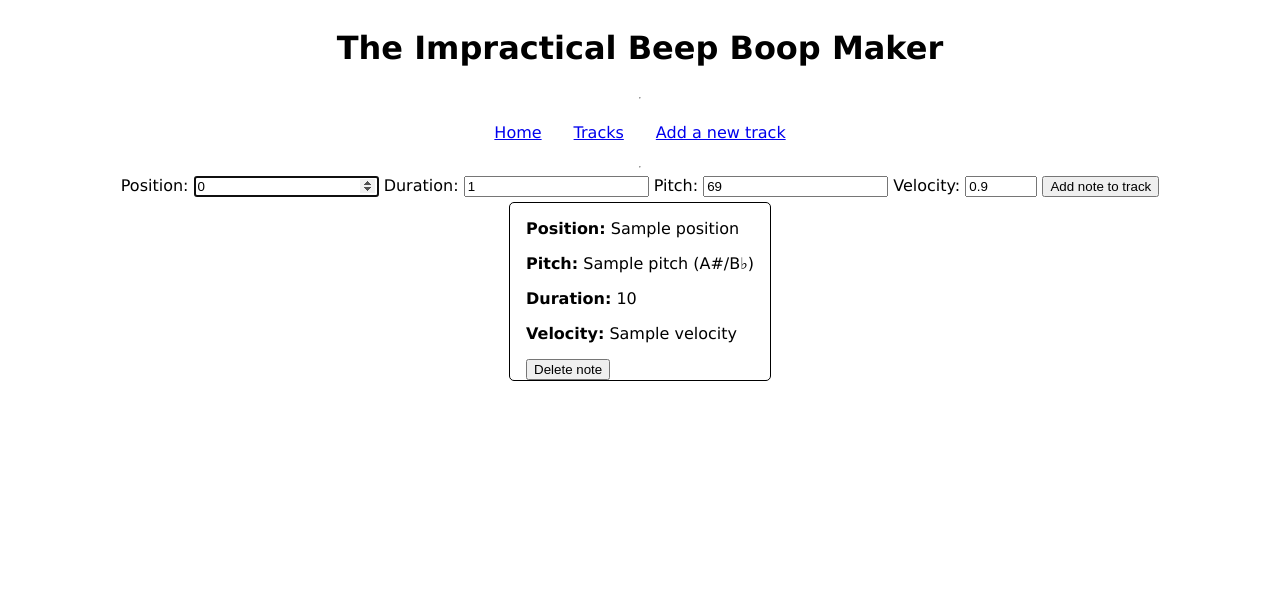
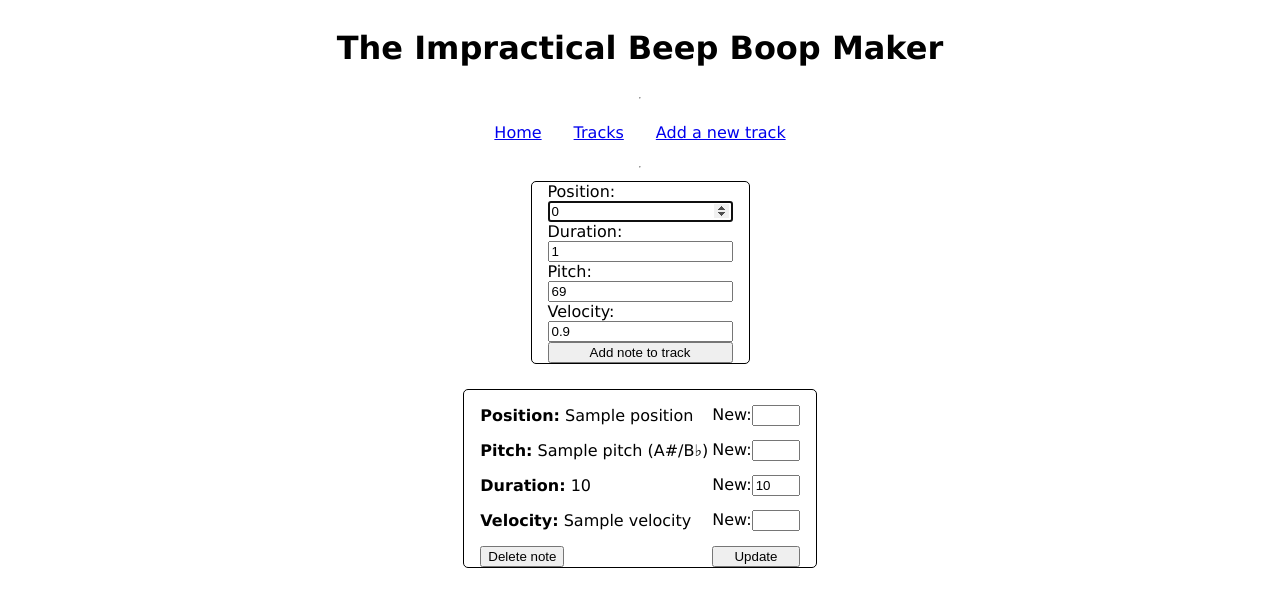
Before and after one commit to jasperBailey/python_project, a Flask app: page /tracks/1/notes in a window 1280 px wide. Shown: the top 607 px of the page. Run offline with Flask 3, Linux system fonts and the light colour scheme; a database or web service that is not in the repository returns one stand-in record (values such as "Sample title"); some libraries are stand-ins or nearby versions.

Commit message:
added note update

```diff
--- a/console.py
+++ b/console.py
@@ -1,8 +1,14 @@
+import os
+
 from models.note import Note
 from models.track import Track
 
 import repositories.note_repository as note_repository
 import repositories.track_repository as track_repository
+
+for filestr in os.listdir("out/"):
+    if filestr[-4:] == ".mp3":
+        os.remove(f"out/{filestr}")
 
 note_repository.delete_all()
 track_repository.delete_all()
--- a/controllers/note_controller.py
+++ b/controllers/note_controller.py
@@ -22,22 +22,16 @@
     note_repository.save(note)
     return redirect(f'/tracks/{track_id}/notes')
 
-# @notes_blueprint.route('/tracks/<track_id>/notes/<note_id>/edit')
-# def edit_note(note_id):
-#     note = note_repository.select(note_id)
-#     tracks = track_repository.select_all()
-#     return render_template('notes/edit.html', note=note, all_tracks=tracks)
-
-# @notes_blueprint.route('/tracks/<track_id>/notes/<note_id>', methods=['POST'])
-# def update_note(note_id):
-#     pitch = request.form['pitch']
-#     track_id = request.form['track_id']
-#     duration = request.form['duration']
-#     position = request.form['position']
-#     track = track_repository.select(track_id)
-#     note = Note(pitch, track, duration, position, note_id)
-#     note_repository.update(note)
-#     return redirect('/notes')
+@notes_blueprint.route('/tracks/<track_id>/notes/<note_id>', methods=['POST'])
+def update_note(track_id, note_id):
+    pitch = request.form['pitch']
+    duration = request.form['duration']
+    position = request.form['position']
+    velocity = request.form['velocity']
+    track = track_repository.select(track_id)
+    note = Note(pitch, track, duration, position, velocity, note_id)
+    note_repository.update(note)
+    return redirect(f'/tracks/{track_id}/notes')
 
 @notes_blueprint.route('/tracks/<track_id>/notes/<note_id>/delete', methods=['POST'])
 def delete_note(track_id, note_id):
--- a/static/style.css
+++ b/static/style.css
@@ -23,11 +23,47 @@
     border: solid black 1px;
     border-radius: 5px;
 }
+
 #note-list > div {
+    display:flex;
+    margin:20px;
+    padding: 0 1rem;
+    border: solid black 1px;
+    border-radius: 5px;
+}
+
+#note-list > div > form > p {
+    display:flex;
+}
+
+#note-update > p {
+    margin: 7px 0;
+}
+
+#note-update > p > input {
+    width: 40px;
+}
+
+#note-update > button {
+    margin:  8px 0 0 0  ;
+}
+
+#note-update {
+    margin: 8px 0 0 4px;
+    display: flex;
+    flex-direction: column;
+}
+
+#note-add {
     margin: 5px;
     padding: 0 1rem;
     border: solid black 1px;
     border-radius: 5px;
+}
+
+#note-add > form {
+    display: flex;
+    flex-direction: column;
 }
 
 ul {
--- a/templates/index.html
+++ b/templates/index.html
@@ -1,4 +1,6 @@
 {% extends "base.html" %}
 {% block content %}
-HI!
+<p>Hi.</p>
+<p>This is a website that makes beeps and boops, in an impractical manner.</p>
+<p>Press "Add a new track" to get started!</p>
 {% endblock %}
--- a/templates/notes/index.html
+++ b/templates/notes/index.html
@@ -1,13 +1,13 @@
 {% extends "base.html" %} {% block content %}
-<section id="note-form">
+<section id="note-add">
   <form action="/tracks/{{track.id}}/notes" method="POST">
     <label for="position">Position:</label>
     <input
       type="number"
       id="position"
       name="position"
-            value=0
-            step=0.001
+      value="0"
+      step="0.001"
       required
       autofocus
     />
@@ -16,27 +16,21 @@
       type="number"
       id="duration"
       name="duration"
-            value=1
-            step=0.001
+      value="1"
+      step="0.001"
       required
     />
     <label for="pitch">Pitch:</label>
-        <input
-            type="number"
-            id="pitch"
-            name="pitch"
-            value=69
-            required
-        />
+    <input type="number" id="pitch" name="pitch" value="69" required />
     <label for="velocity">Velocity:</label>
     <input
       type="number"
       id="velocity"
       name="velocity"
-            value=0.9
-            min=0
-            max=1
-            step=0.01
+      value="0.9"
+      min="0"
+      max="1"
+      step="0.01"
       required
     />
     <button type="submit">Add note to track</button>
@@ -46,14 +40,73 @@
 <section id="note-list">
   {% for note in all_notes %}
   <div>
+    <div>
       <p><b>Position:</b> {{ note.position }}</p>
       <p><b>Pitch:</b> {{ note.pitch }} ({{ note.get_pitch_as_letter() }})</p>
       <p><b>Duration:</b> {{ note.duration }}</p>
       <p><b>Velocity:</b> {{ note.velocity }}</p>
-    <form action="/tracks/{{track.id}}/notes/{{note.id}}/delete" method="POST">
-        <button type="submit">
-            Delete note
-        </button>
+
+      <form
+        action="/tracks/{{track.id}}/notes/{{note.id}}/delete"
+        method="POST"
+      >
+        <button type="submit">Delete note</button>
+      </form>
+    </div>
+
+    <form
+      id="note-update"
+      action="/tracks/{{track.id}}/notes/{{note.id}}"
+      method="POST"
+    >
+      <p>
+        <label for="position">New:</label>
+        <input
+            type="number"
+            id="position"
+            name="position"
+            value="{{note.position}}"
+            step="0.001"
+            required
+            autofocus
+        />
+      </p>
+      <p>
+        <label for="pitch">New:</label>
+        <input
+            type="number"
+            id="pitch"
+            name="pitch"
+            value="{{note.pitch}}"
+            required
+        />
+      </p>
+      <p>
+        <label for="duration">New:</label>
+        <input
+            type="number"
+            id="duration"
+            name="duration"
+            value="{{note.duration}}"
+            step="0.001"
+            required
+        />
+      </p>
+
+      <p>
+        <label for="velocity">New:</label>
+        <input
+            type="number"
+            id="velocity"
+            name="velocity"
+            value="{{note.velocity}}"
+            min="0"
+            max="1"
+            step="0.01"
+            required
+        />
+      </p>
+      <button type="submit">Update</button>
     </form>
   </div>
   {% endfor %}
```
Also changed, not shown: controllers/tracks_controller.py (+7 -3 lines). Lines whose indentation alone changed are shown as unchanged.
